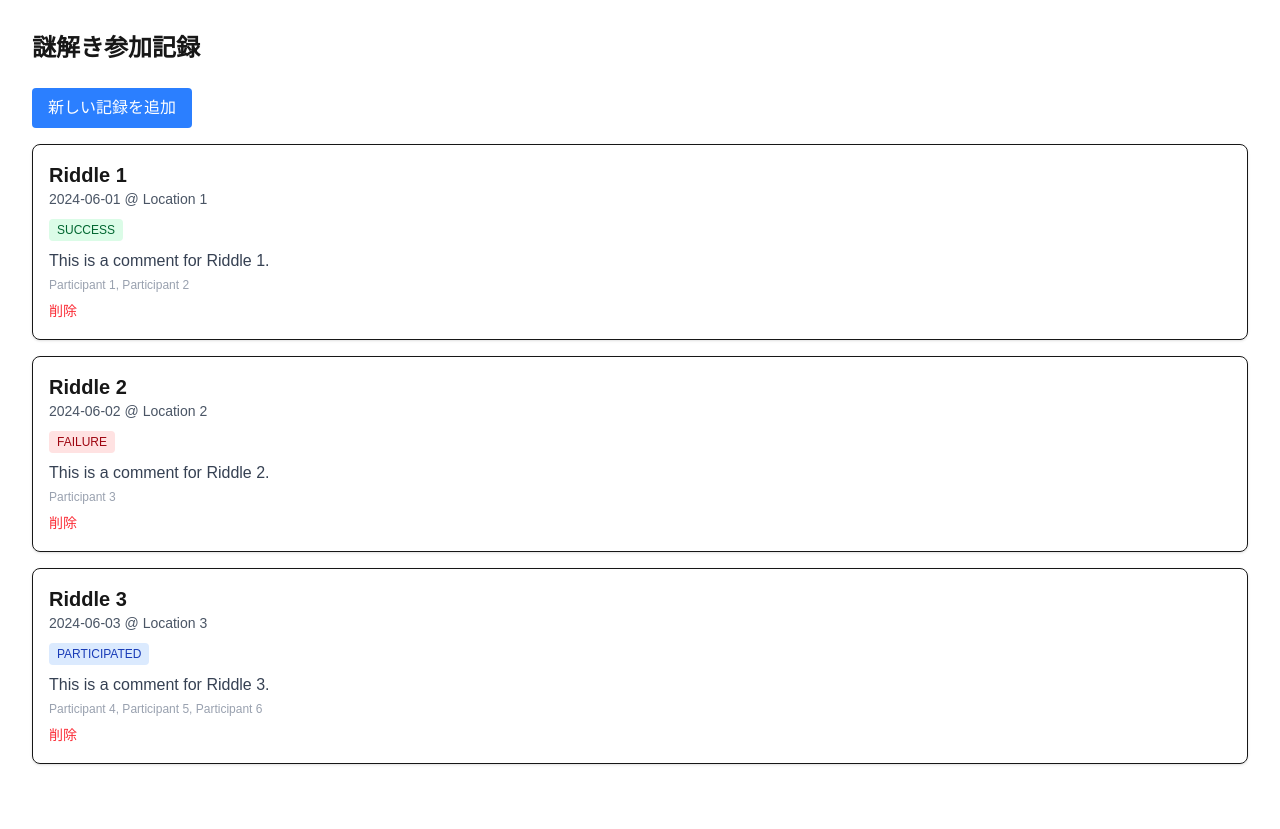
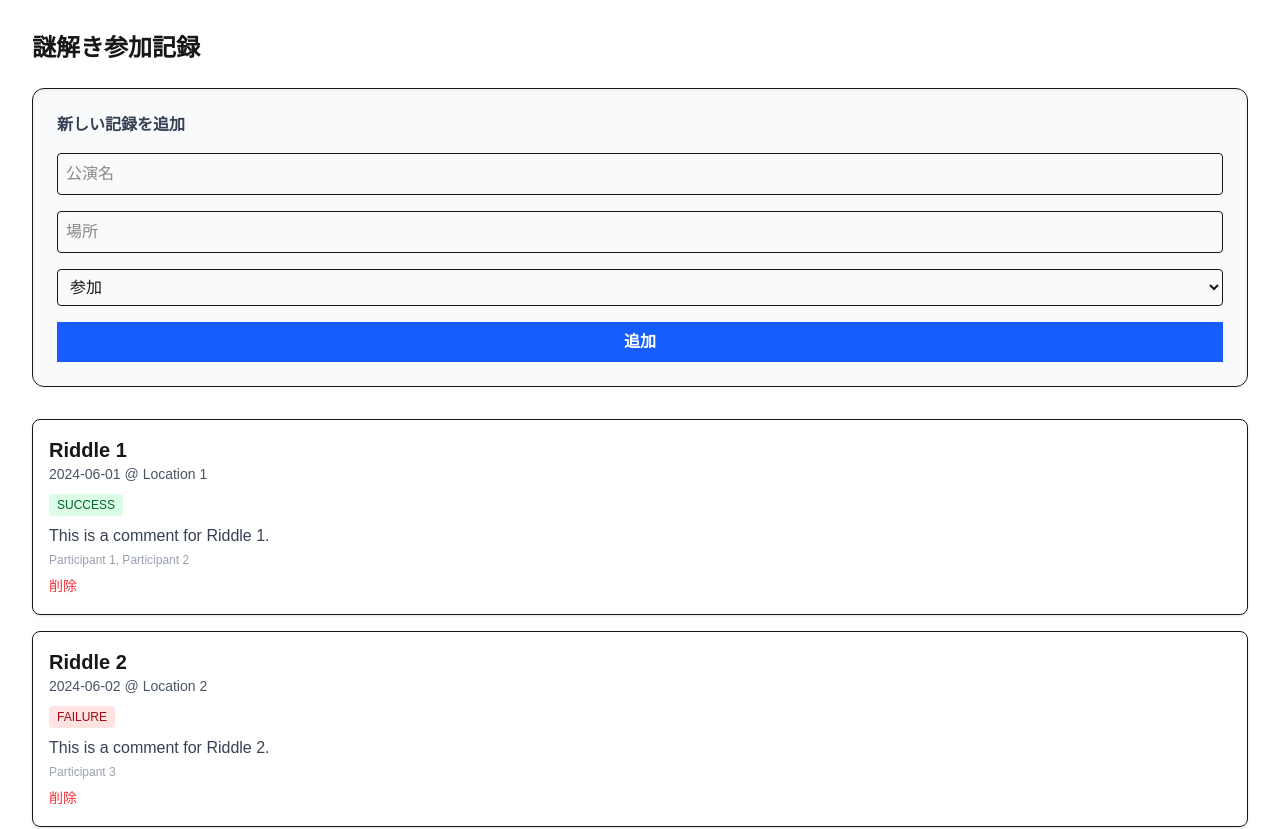
Before and after one commit to katota1114/riddle-log, a Next.js app: page / in a window 1280 px wide. Shown: the top 829 px of the page. Before the commit the page ends 800 px from the top, so only its background shows below. Built offline with nearby package versions, Linux system fonts and the light colour scheme.

Commit message:
add: implement RiddleForm component for adding new records

```diff
--- a/src/app/page.tsx
+++ b/src/app/page.tsx
@@ -2,6 +2,7 @@
 
 import { useState } from "react";
 import { RiddleRecord } from "@/types/riddle";
+import RiddleForm from "@/components/RiddleForm";
 import RiddleCard from "@/components/RiddleCard";
 
 export default function Home() {
@@ -38,17 +39,7 @@ export default function Home() {
     },
   ]);
 
-  const addRecord = () => {
-    const newRecord: RiddleRecord = {
-      id: Date.now().toString(),
-      title: `Riddle ${records.length + 1}`,
-      location: `Location ${records.length + 1}`,
-      organizer: `Organizer ${records.length + 1}`,
-      status: "PARTICIPATED",
-      participants: [`Participant ${records.length + 4}`],
-      comment: `This is a comment for Riddle ${records.length + 1}.`,
-      playDate: new Date().toISOString().split("T")[0],
-    };
+  const addRecord = (newRecord: RiddleRecord) => {
     setRecords([...records, newRecord]);
   };
 
@@ -59,12 +50,7 @@ export default function Home() {
   return (
     <main className="p-8">
       <h1 className="text-2xl font-bold mb-6">謎解き参加記録</h1>
-      <button
-        onClick={addRecord}
-        className="bg-blue-500 text-white px-4 py-2 rounded mb-4"
-      >
-        新しい記録を追加
-      </button>
+      <RiddleForm onAdd={addRecord} />
 
       <div className="grid gap-4">
         {records.map((record) => (
--- /dev/null
+++ b/src/components/RiddleForm.tsx
@@ -0,0 +1,72 @@
+import { ClearStatus, RiddleRecord } from "@/types/riddle";
+import { useState } from "react";
+
+interface RiddleFormProps {
+  onAdd: (record: RiddleRecord) => void;
+}
+
+const RiddleForm: React.FC<RiddleFormProps> = ({ onAdd }) => {
+  const [title, setTitle] = useState("");
+  const [location, setLocation] = useState("");
+  const [status, setStatus] = useState<ClearStatus>("PARTICIPATED");
+
+  const handleSubmit = (e: React.FormEvent) => {
+    e.preventDefault();
+    const newRecord: RiddleRecord = {
+      id: Date.now().toString(),
+      title,
+      location,
+      organizer: "Unknown",
+      status,
+      participants: [],
+      comment: "",
+      playDate: new Date().toISOString().split("T")[0],
+    };
+    onAdd(newRecord);
+    setTitle("");
+    setLocation("");
+    setStatus("PARTICIPATED");
+  };
+
+  return (
+    <form
+      onSubmit={handleSubmit}
+      className="mb-8 p-6 border rounded-xl bg-gray-50 shadow-inner"
+    >
+      <div className="grid gap-4">
+        <h3 className="font-bold text-gray-700">新しい記録を追加</h3>
+        <input
+          type="text"
+          placeholder="公演名"
+          value={title}
+          onChange={(e) => setTitle(e.target.value)}
+          className="p-2 border rounded focus:ring-2 focus:ring-blue-400 outline-none"
+        />
+        <input
+          type="text"
+          placeholder="場所"
+          value={location}
+          onChange={(e) => setLocation(e.target.value)}
+          className="p-2 border rounded focus:ring-2 focus:ring-blue-400 outline-none"
+        />
+        <select
+          value={status}
+          onChange={(e) => setStatus(e.target.value as ClearStatus)}
+          className="p-2 border rounded focus:ring-2 focus:ring-blue-400 outline-none"
+        >
+          <option value="PARTICIPATED">参加</option>
+          <option value="SUCCESS">脱出成功</option>
+          <option value="FAILURE">脱出失敗</option>
+        </select>
+        <button
+          type="submit"
+          className="bg-blue-600 text-white p-2 font-bold hover:bg-blue-700 transition-all active:scale-95"
+        >
+          追加
+        </button>
+      </div>
+    </form>
+  );
+};
+
+export default RiddleForm;
```
